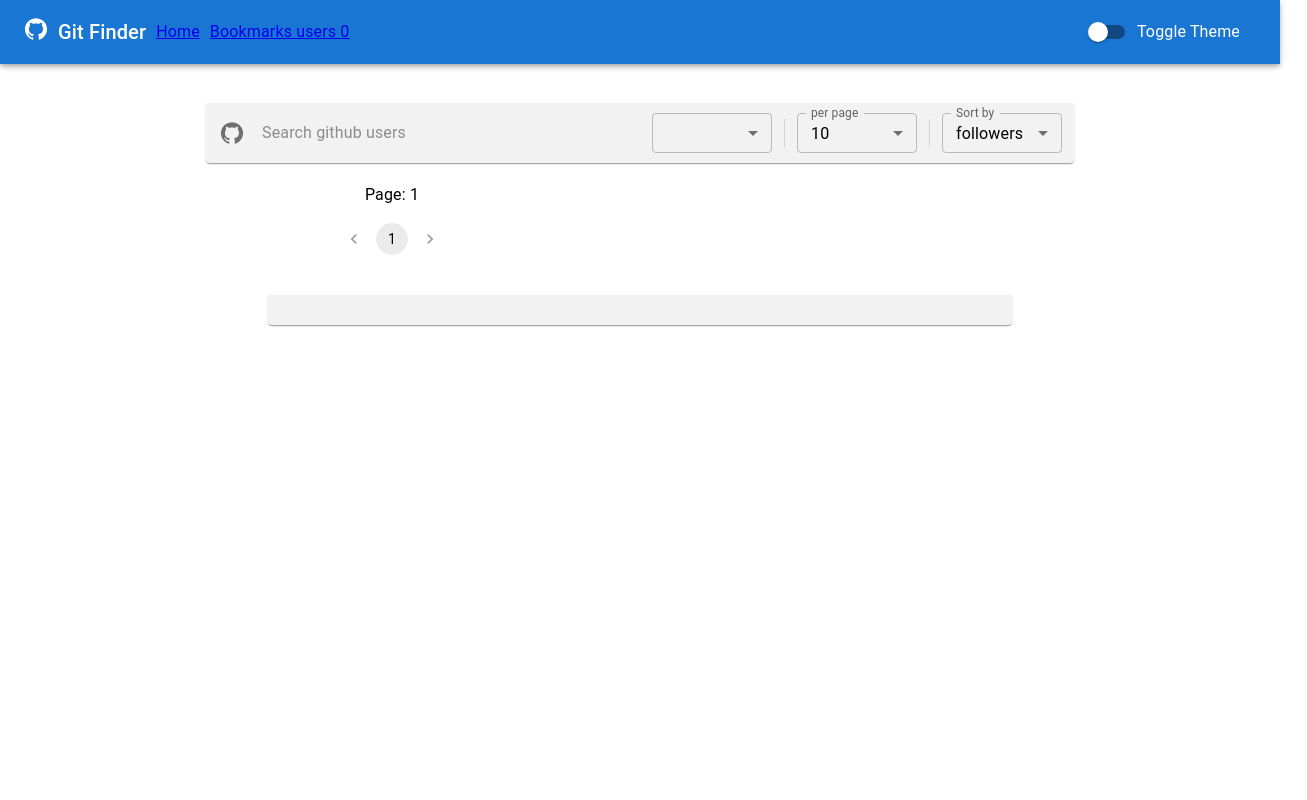
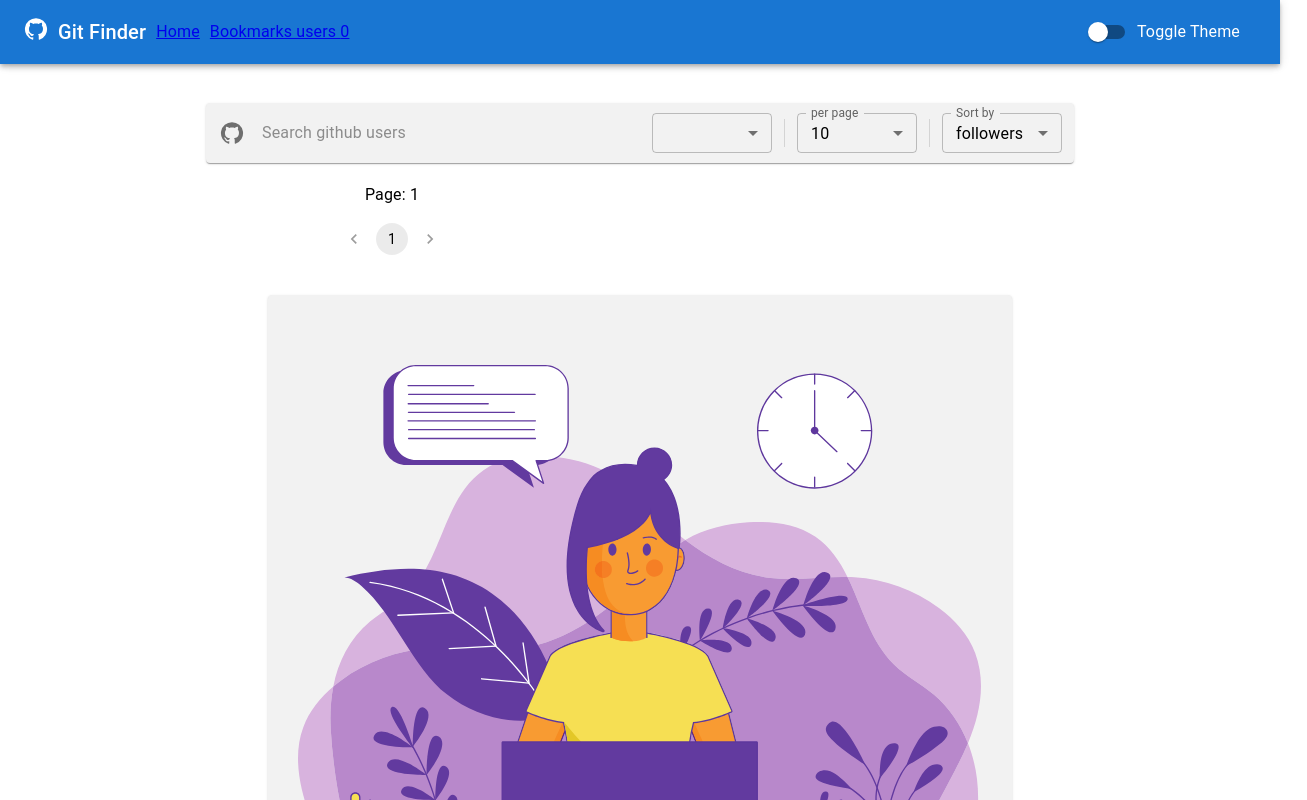
Before and after one commit to mina-adibe/git-finder, a React (Create React App) app: page / in a window 1280 px wide. Shown: the top 800 px of the page, 1307 px wide, since content can reach past the window. Built offline with nearby package versions, Linux system fonts and the light colour scheme.

Commit message:
feat(cards component): add image when there is no search

```diff
--- a/src/components/cards/Cards.tsx
+++ b/src/components/cards/Cards.tsx
@@ -9,27 +9,38 @@ const Cards = (props: CardsProps) => {
   const { isFetching, isError, data } = props;
 
   if (isFetching) {
-    return (
-      <Box sx={{ display: "flex", alignItems: "center" }}>
-        <Loader />
-      </Box>
-    );
+    return <Loader />;
   }
   if (isError) {
     return <h1>Error...</h1>;
   }
   return (
     <React.Fragment>
-      <Grid container spacing={{ xs: 2, md: 3 }} columns={{ xs: 4, sm: 8, md: 12 }}>
+      <Box
+        sx={{
+          width: "80vw",
+          mx: "auto",
+          display: "flex",
+          alignItems: "center",
+          my: "40px",
+          p: "15px",
+        }}>
+        {!data && (
+          <Box>
+            <img src="/assets/Home-img.svg" alt="React Logo" />
+          </Box>
+        )}
+        <Grid container spacing={{ xs: 2, md: 3 }}>
           {data &&
             data.items.map((user) => {
               return (
-              <Grid item xs={2} sm={4} md={4} key={user.id}>
+                <Grid item xs={12} sm={6} md={4} key={user.id}>
                   <UserCard user={user} />
                 </Grid>
               );
             })}
         </Grid>
+      </Box>
     </React.Fragment>
   );
 };
```
Also changed, not shown: public/assets/Home-img.svg (added). Lines whose indentation alone changed are shown as unchanged.
